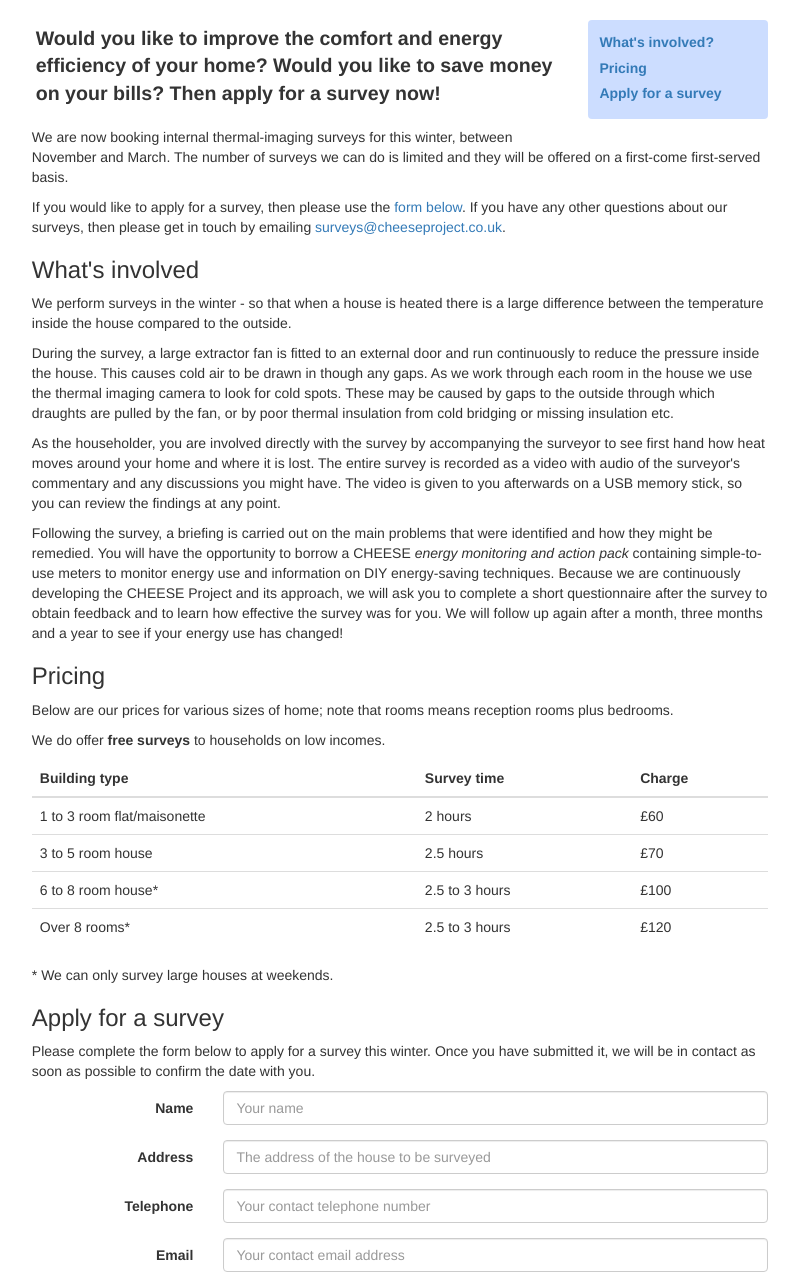
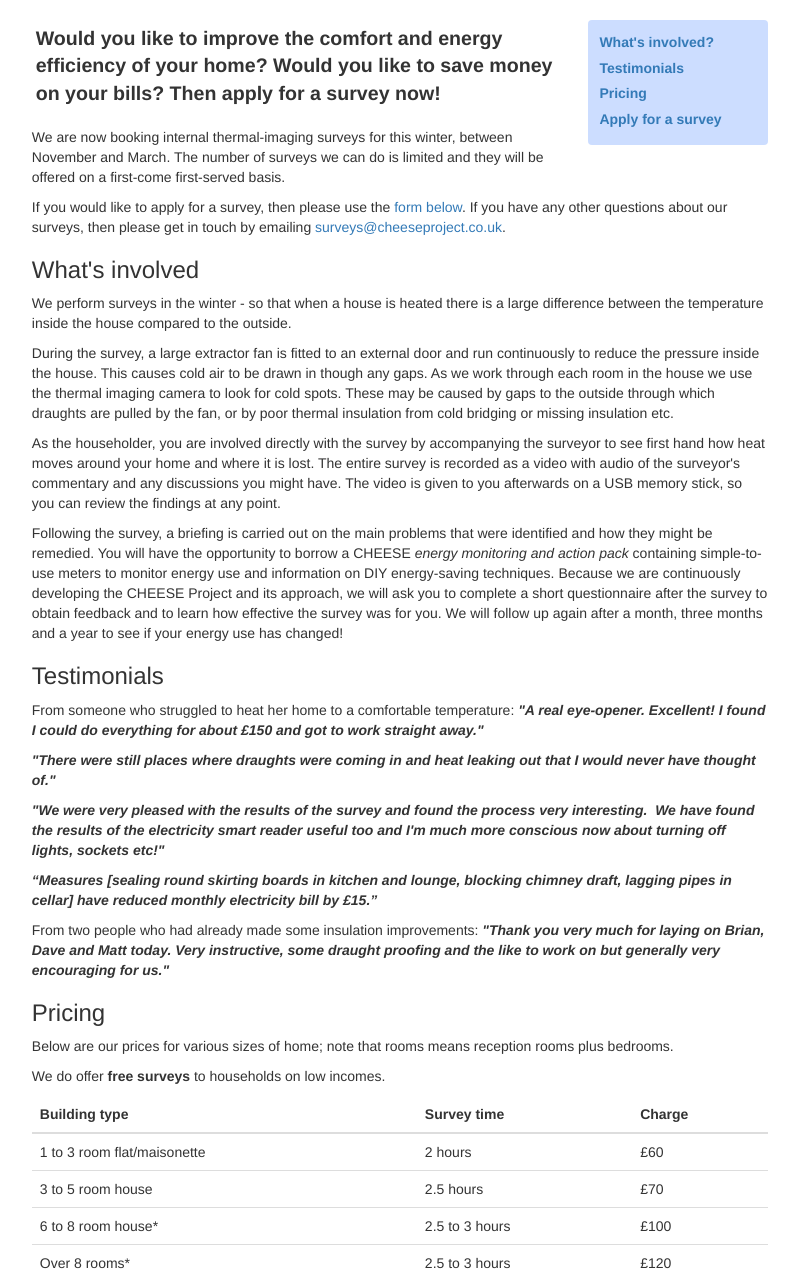
Before and after one commit to jameshanlon/cheese, a Flask app: page /apply-for-a-survey in a window 1280 px wide. Shown: the part 167-1447 px from the top of the page, without its empty margins (240-1039 px from the left). Run offline with Flask 2, Linux system fonts and the light colour scheme; parts of the project's set-up code (start-up, migrations or seed data) failed here and were passed over; some libraries are stand-ins or nearby versions; some web fonts are replaced.

Commit message:
Add testimonials.

```diff
--- a/templates/apply_for_a_survey.html
+++ b/templates/apply_for_a_survey.html
@@ -4,6 +4,7 @@
 <div class="page-contents pull-right">
   <ul class="list-unstyled page-contents-list">
     <li><a href="#whats-involved">What's involved?</a></li>
+    <li><a href="#testimonials">Testimonials</a></li>
     <li><a href="#pricing">Pricing</a></li>
     <li><a href="#apply">Apply for a survey</a></li>
   </ul>
@@ -53,6 +54,30 @@ approach, we will ask you to complete a short questionnaire after the survey to
 obtain feedback and to learn how effective the survey was for you. We will
 follow up again after a month, three months and a year to see if your energy
 use has changed!</p>
+
+<a name="testimonials"></a>
+<h3>Testimonials</h3>
+
+<p>From someone who struggled to heat her home to a comfortable temperature:
+<strong><i>"A real eye-opener. Excellent! I found I could do everything for
+about &pound;150 and got to work straight away."</i></strong></p>
+
+<p><strong><i>"There were still places where draughts were coming in and heat
+    leaking out that I would never have thought of."</i></strong></p>
+
+<p><strong><i>"We were very pleased with the results of the survey and found
+    the process very interesting.  We have found the results of the electricity
+    smart reader useful too and I'm much more conscious now about turning off
+lights, sockets etc!"</i></strong></p>
+
+<p><strong><i>“Measures [sealing round skirting boards in kitchen and lounge,
+    blocking chimney draft, lagging pipes in cellar] have reduced monthly
+    electricity bill by &pound;15.”</i></strong></p>
+
+<p>From two people who had already made some insulation improvements:
+<strong><i>"Thank you very much for laying on Brian, Dave and Matt today. Very
+    instructive, some draught proofing and the like to work on but generally
+    very encouraging for us."</i></strong></p>
 
 <a name="pricing"></a>
 <h3>Pricing</h3>
```
